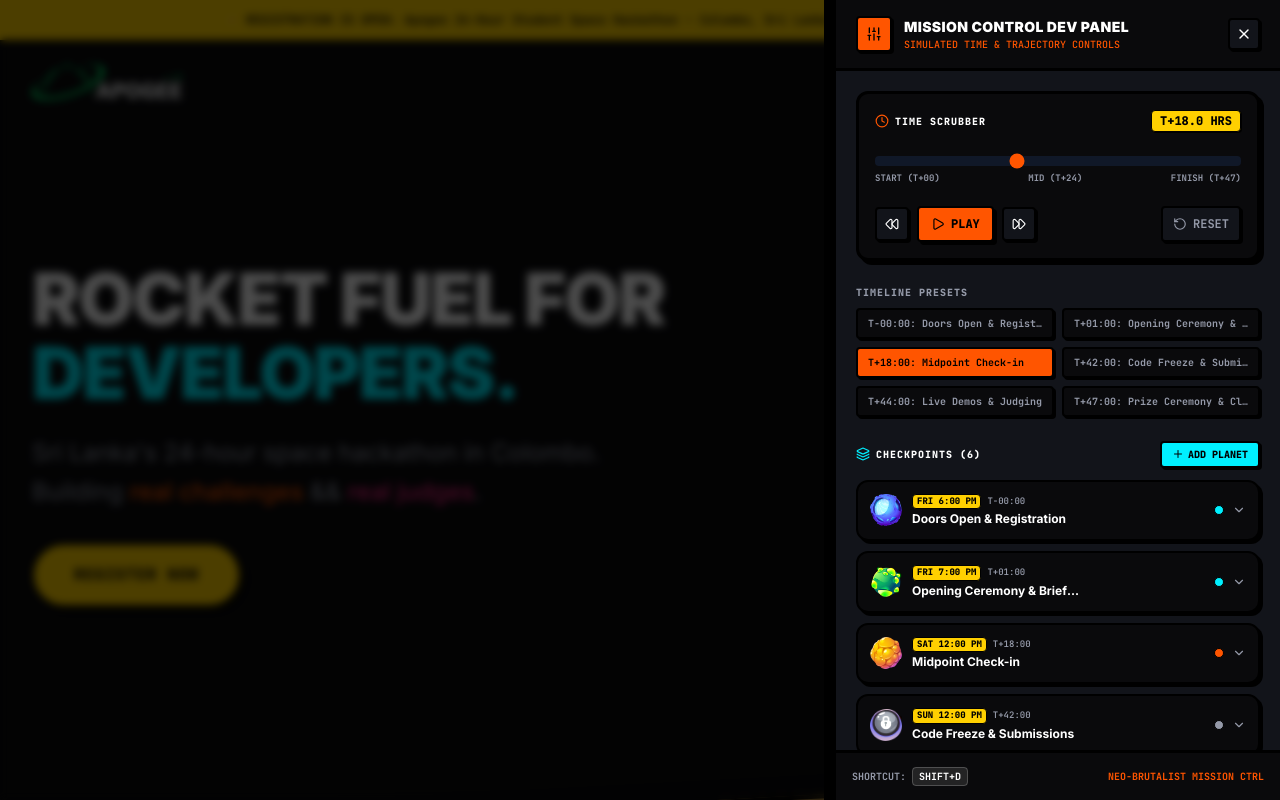
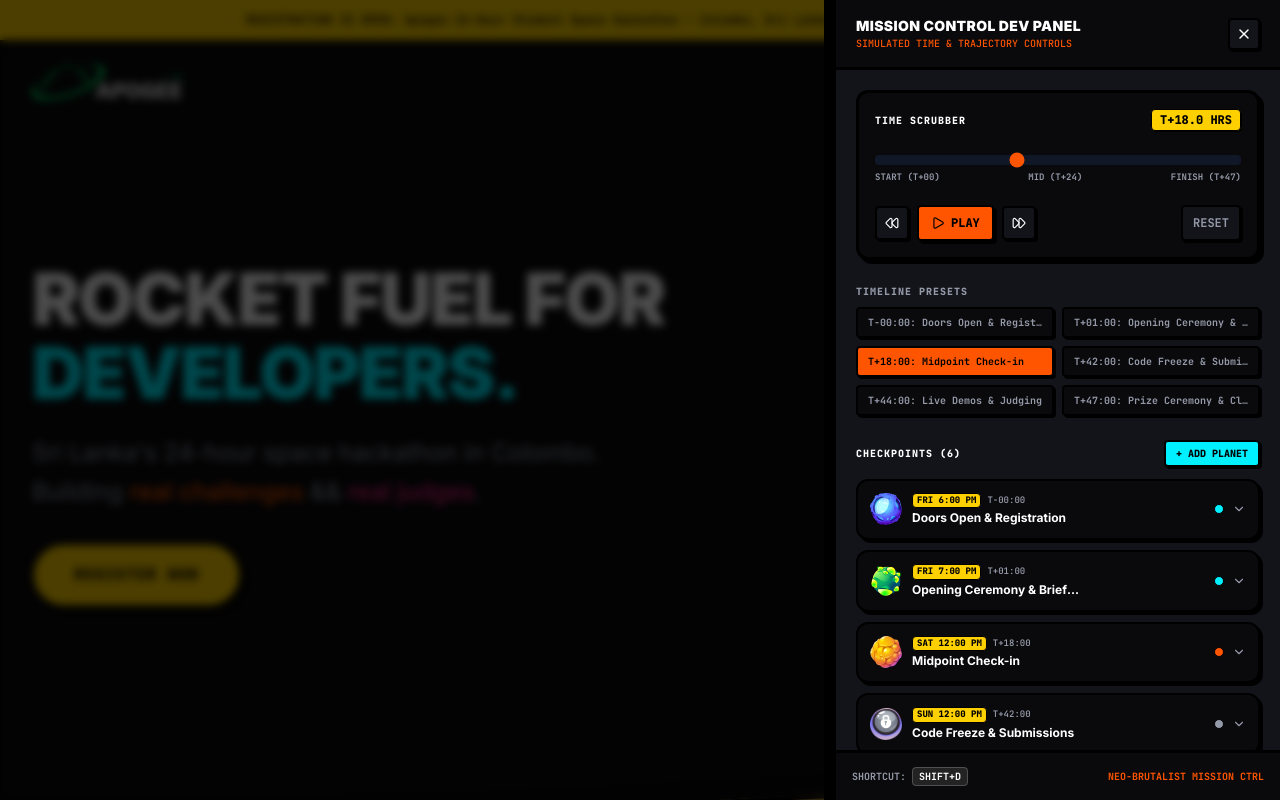
Before and after one commit to Thawshi-Srikanth/apogee, a Next.js app: page / in a window 1280 px wide. Both pictures are taken after a click on the button "DEV PANEL". Shown: the top 800 px of the page. Built offline with nearby package versions, Linux system fonts and the light colour scheme.

Commit message:
refactor: simplify DevPanel UI by removing decorative icons and redundant status indicators

```diff
--- a/components/DevButton.tsx
+++ b/components/DevButton.tsx
@@ -23,10 +23,7 @@ export function DevButton() {
       aria-label="Open Mission Dev Panel"
       title="Open Trajectory Dev Panel (Shift+D)"
     >
-      <div className="relative flex items-center justify-center">
-        <Sliders className="w-4 h-4" />
-        <span className="absolute -top-1 -right-1 w-2 h-2 rounded-full bg-[var(--accent-yellow)] border border-black animate-ping" />
-      </div>
+      <Sliders className="w-4 h-4" />
       <span className="hidden sm:inline font-heading font-black">DEV PANEL</span>
     </motion.button>
   );
--- a/components/DevDrawer.tsx
+++ b/components/DevDrawer.tsx
@@ -4,9 +4,7 @@ import React, { useEffect, useState } from "react";
 import { motion, AnimatePresence } from "framer-motion";
 import { useTimelineStore } from "@/store/useTimelineStore";
 import {
-  X, Play, Pause, Plus, Trash2, RotateCcw, Clock,
-  Lock, CheckCircle2, Navigation, Sliders, ChevronDown, ChevronUp,
-  FastForward, Rewind, Layers
+  X, Play, Pause, ChevronDown, ChevronUp, FastForward, Rewind
 } from "lucide-react";
 
 export function DevDrawer() {
@@ -68,10 +66,6 @@ export function DevDrawer() {
           >
             {/* Panel Header */}
             <div className="flex items-center justify-between px-5 py-4 border-b-3 border-[var(--card-border-color)] bg-[var(--bg-void)]">
-              <div className="flex items-center gap-3">
-                <div className="p-2 rounded bg-[var(--accent-orange)] text-black font-black border-2 border-black shadow-[2px_2px_0px_0px_#000]">
-                  <Sliders className="w-4 h-4" />
-                </div>
               <div>
                 <h3 className="font-heading text-sm font-black uppercase tracking-wide text-[var(--text-cloud)]">
                   MISSION CONTROL DEV PANEL
@@ -79,7 +73,6 @@ export function DevDrawer() {
                 <p className="font-mono text-[10px] font-medium text-[var(--accent-orange)] uppercase">
                   SIMULATED TIME & TRAJECTORY CONTROLS
                 </p>
-                </div>
               </div>
               <button
                 onClick={() => setDevDrawerOpen(false)}
@@ -96,8 +89,8 @@ export function DevDrawer() {
               {/* ── Section 1: Time Scrubber & Playback Controls ── */}
               <div className="p-4 rounded-xl border-3 border-[var(--card-border-color)] bg-[var(--bg-void)] shadow-[4px_4px_0px_0px_#000000] space-y-4">
                 <div className="flex items-center justify-between">
-                  <span className="font-mono text-[10px] font-black uppercase tracking-widest text-[var(--text-cloud)] flex items-center gap-1.5">
-                    <Clock className="w-3.5 h-3.5 text-[var(--accent-orange)]" /> TIME SCRUBBER
+                  <span className="font-mono text-[10px] font-black uppercase tracking-widest text-[var(--text-cloud)]">
+                    TIME SCRUBBER
                   </span>
                   <span className="font-mono text-xs font-black text-black bg-[var(--accent-yellow)] border border-black px-2 py-0.5 rounded uppercase shadow-[1px_1px_0px_0px_#000]">
                     T+{simulatedTime.toFixed(1)} HRS
@@ -155,9 +148,9 @@ export function DevDrawer() {
 
                   <button
                     onClick={resetEvents}
-                    className="flex items-center gap-1.5 px-2.5 py-2 rounded bg-[var(--bg-card)] border-2 border-black text-[var(--text-muted)] hover:text-white font-mono text-xs font-bold uppercase shadow-[2px_2px_0px_0px_#000] active:translate-x-[1px] active:translate-y-[1px] active:shadow-none transition-all"
+                    className="px-2.5 py-2 rounded bg-[var(--bg-card)] border-2 border-black text-[var(--text-muted)] hover:text-white font-mono text-xs font-bold uppercase shadow-[2px_2px_0px_0px_#000] active:translate-x-[1px] active:translate-y-[1px] active:shadow-none transition-all"
                   >
-                    <RotateCcw className="w-3.5 h-3.5" /> RESET
+                    RESET
                   </button>
                 </div>
               </div>
@@ -190,14 +183,14 @@ export function DevDrawer() {
               {/* ── Section 3: Checkpoint Nodes Manager ── */}
               <div className="space-y-3">
                 <div className="flex items-center justify-between">
-                  <span className="font-mono text-[10px] font-black uppercase tracking-widest text-[var(--text-cloud)] flex items-center gap-1.5">
-                    <Layers className="w-3.5 h-3.5 text-[var(--accent-cyan)]" /> CHECKPOINTS ({events.length})
+                  <span className="font-mono text-[10px] font-black uppercase tracking-widest text-[var(--text-cloud)]">
+                    CHECKPOINTS ({events.length})
                   </span>
                   <button
                     onClick={addEvent}
-                    className="flex items-center gap-1 px-2.5 py-1 rounded bg-[var(--accent-cyan)] text-black border-2 border-black font-mono text-[10px] font-black uppercase shadow-[2px_2px_0px_0px_#000] active:translate-x-[1px] active:translate-y-[1px] active:shadow-none transition-all"
+                    className="px-2.5 py-1 rounded bg-[var(--accent-cyan)] text-black border-2 border-black font-mono text-[10px] font-black uppercase shadow-[2px_2px_0px_0px_#000] active:translate-x-[1px] active:translate-y-[1px] active:shadow-none transition-all"
                   >
-                    <Plus className="w-3 h-3" /> ADD PLANET
+                    + ADD PLANET
                   </button>
                 </div>
 
@@ -330,9 +323,9 @@ export function DevDrawer() {
                               {events.length > 2 && (
                                 <button
                                   onClick={() => removeEvent(node.id)}
-                                  className="inline-flex items-center gap-1 font-mono text-[10px] font-bold text-red-400 hover:text-red-300 transition-colors uppercase"
+                                  className="font-mono text-[10px] font-bold text-red-400 hover:text-red-300 transition-colors uppercase"
                                 >
-                                  <Trash2 className="w-3 h-3" /> REMOVE CHECKPOINT
+                                  REMOVE CHECKPOINT
                                 </button>
                               )}
                             </div>
```
Lines whose indentation alone changed are shown as unchanged.
